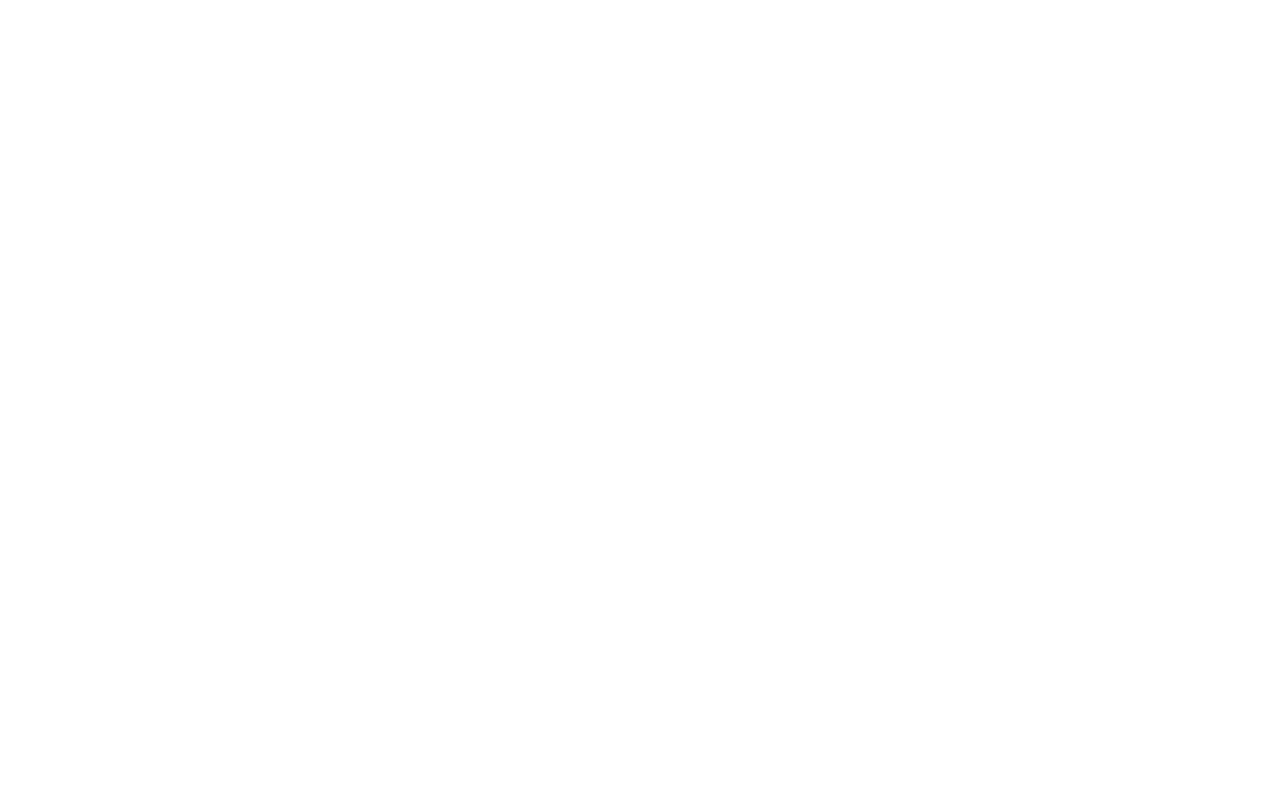
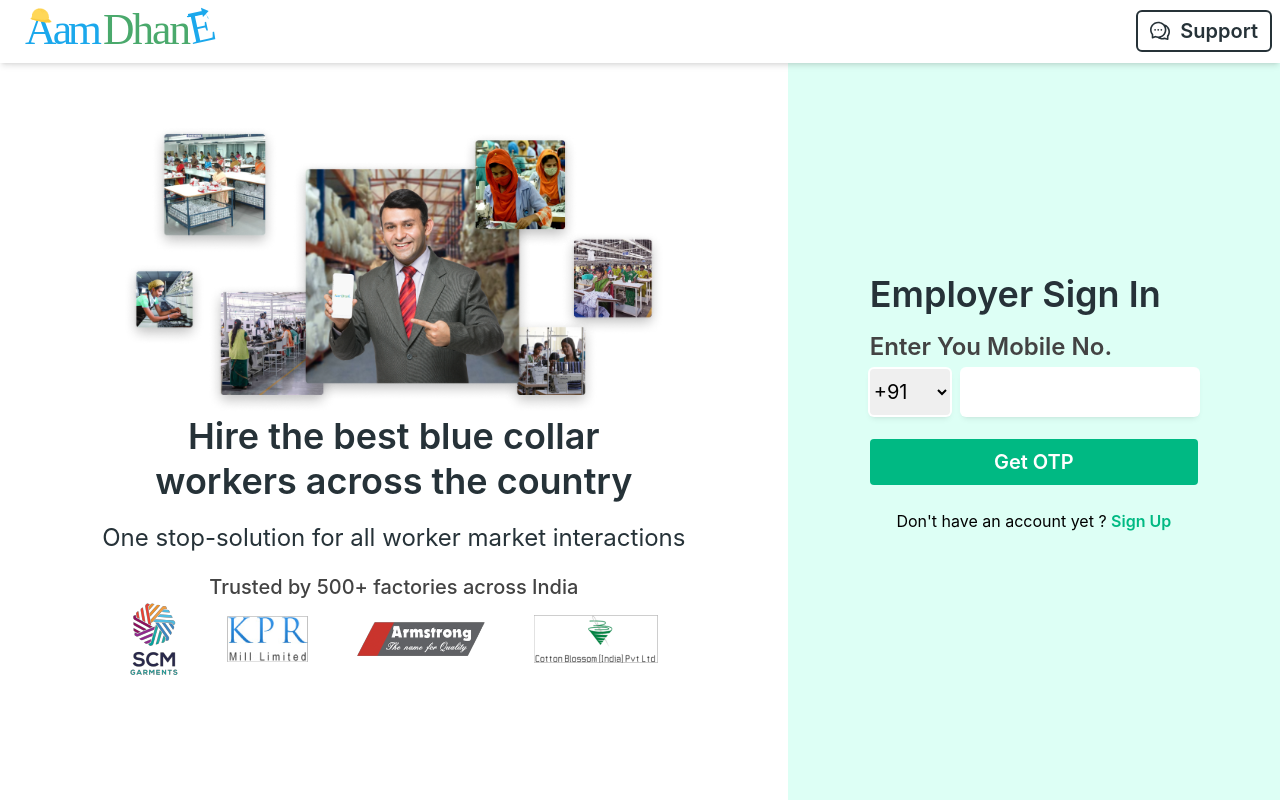
Before and after one commit to ZEDDLABZ-DEV/factory-code, a React (Create React App) app: page / in a window 1280 px wide. Before the commit this address had no page. Built offline with nearby package versions, Linux system fonts and the light colour scheme.

Commit message:
Dashboard

```diff
--- a/package.json
+++ b/package.json
@@ -6,15 +6,17 @@
     "@testing-library/jest-dom": "^5.16.3",
     "@testing-library/react": "^12.1.4",
     "@testing-library/user-event": "^13.5.0",
-    "antd": "^4.19.4",
+    "antd": "^4.19.3",
     "axios": "^0.26.1",
     "firebase": "^9.6.10",
+    "formik": "^2.2.9",
     "react": "^17.0.2",
     "react-dom": "^17.0.2",
     "react-router-dom": "^6.2.2",
     "react-scripts": "5.0.0",
     "react-toastify": "^8.2.0",
-    "web-vitals": "^2.1.4"
+    "web-vitals": "^2.1.4",
+    "yup": "^0.32.11"
   },
   "scripts": {
     "start": "react-scripts start",
--- a/src/App.js
+++ b/src/App.js
@@ -1,6 +1,9 @@
 import { Navigation } from "./features/navigation/Index";
 import { BrowserRouter } from "react-router-dom";
 import { createContext, useReducer, useState } from "react";
+import { ToastContainer } from "react-toastify";
+import "react-toastify/dist/ReactToastify.css";
+
 const initialState = {
   user_id: "",
   username: "",
@@ -16,6 +19,7 @@
   }));
   return (
     <BrowserRouter>
+      <ToastContainer />
       <UserContext.Provider value={{ store, dispatch }}>
         <Navigation />
       </UserContext.Provider>
--- a/src/features/main/auth/login/Index.jsx
+++ b/src/features/main/auth/login/Index.jsx
@@ -17,7 +17,7 @@
       <Header />
       <div className="flex flex-row z-0">
         <LayoutOne>
-          <div className=" flex flex-col items-center justify-center">
+          <div className="flex flex-col items-center justify-center">
             <img src={heroImage} alt="" className="w-128" />
             <h1 className="text-h1 text-mainText2 w-2/3 text-center font-bold leading-tight">
               Hire the best blue collar workers across the country
@@ -47,7 +47,7 @@
             <h1 className="mt-2">
               Don't have an account yet ?{" "}
               <Link
-                to=""
+                to="/signup"
                 className=" font-bold hover:underline text-primaryBtn"
               >
                 Sign Up
--- a/src/features/main/auth/login/components/FormOtp.jsx
+++ b/src/features/main/auth/login/components/FormOtp.jsx
@@ -1,29 +1,54 @@
 import React, { useContext, useState } from "react";
 import { UserContext } from "../../../../../App";
 import call from "../../../../../utils/call";
+import { useFormik } from "formik";
+import * as Yup from "yup";
+import { toast } from "react-toastify";
 
 const FormOtp = ({ otpResponse }) => {
   const userDetails = useContext(UserContext);
-  const [otp, setOtp] = useState("");
+
   const { store, dispatch } = userDetails;
-  const sumbitForm = (e) => {
-    e.preventDefault();
+
+  const verifyOtp = (values) => {
+    console.log(values);
     otpResponse
-      ?.confirm(otp)
-      .then((res) =>
+      ?.confirm(values.otp)
+      .then((res) => {
+        toast.success("OTP Verified Successfully.");
+        console.log(res);
         call({
           route: "api/auth/app-user/login",
           type: "POST",
           body: res?._tokenResponse?.idToken,
         })
-          .then((res) => dispatch({}))
-          .catch(() => {})
-      )
+          .then((res) => {
+            dispatch({});
+          })
+          .catch((err) => {
+            console.log(err);
+          });
+      })
       .catch((e) => console.log("err", e));
   };
 
+  const formik = useFormik({
+    initialValues: {
+      otp: "",
+    },
+    validationSchema: Yup.object({
+      otp: Yup.string()
+        .min(6, "Too short")
+        .max(6, "Too Long")
+        .required("Required"),
+    }),
+    onSubmit: (values) => {
+      verifyOtp(values);
+    },
+  });
+
   return (
-    <form onSubmit={(e) => sumbitForm(e)} className="w-2/3">
+    <form onSubmit={formik.handleSubmit} className="w-2/3">
       <h1 className="text-h1 font-bold text-left text-mainText2 mb-2">
         Verify OTP
       </h1>
@@ -33,14 +58,26 @@
       <div>
         <div className="flex flex-row">
           <input
-            onChange={(e) => setOtp(e.target.value)}
-            type="number"
-            className="w-full text-md rounded py-2 shadow-md focus:outline-none px-3 tracking-widest focus:ring-primaryBtn ring-2 ring-white"
+            {...formik.getFieldProps("otp")}
+            className={`w-full text-md rounded py-2 shadow-md focus:outline-none px-3 tracking-widest ring-2 ring-white ${
+              formik.touched.otp && formik.errors.otp
+                ? "focus:ring-red-600 border-2 border-red-600 ring-0"
+                : "focus:ring-primaryBtn"
+            }`}
           />
         </div>
+        {formik.touched.otp && formik.errors.otp ? (
+          <div className="text-right text-red-600 font-semibold">
+            {formik.errors.otp}
+          </div>
+        ) : null}
         <button
           type="submit"
-          className="text-center w-full mt-4 bg-primaryBtn rounded py-2 text-md"
+          className={`text-center w-full mt-4 bg-primaryBtn rounded py-2 text-md text-white font-bold ${
+            formik.touched.otp && formik.errors.otp
+              ? "opacity-50 hover:cursor-default"
+              : "opacity-100"
+          }`}
         >
           Verify OTP
         </button>
@@ -49,6 +86,4 @@
   );
 };
 
-
-
 export default FormOtp;
--- a/src/features/main/auth/login/components/FormPhoneNumber.jsx
+++ b/src/features/main/auth/login/components/FormPhoneNumber.jsx
@@ -4,10 +4,11 @@
 import { toast } from "react-toastify";
 import { RecaptchaVerifier, signInWithPhoneNumber } from "firebase/auth";
 import { auth } from "../../../../../firebase";
+import { useFormik } from "formik";
+import * as Yup from "yup";
 
 const FormPhoneNumber = ({ handleNextPage }) => {
   const [countryCode, setCountryCode] = useState("+91");
-  const [phoneNumber, setPhoneNumber] = useState("");
 
   const setUpRecaptcha = (number) => {
     const recaptchaVerifier = new RecaptchaVerifier(
@@ -18,9 +19,9 @@
     recaptchaVerifier.render();
     return signInWithPhoneNumber(auth, number, recaptchaVerifier);
   };
-  const getOTP = async (e) => {
-    e.preventDefault();
-    const number = `${countryCode}${phoneNumber}`;
+
+  const getOTP = async (values) => {
+    const number = `${countryCode}${values.phoneNumber}`;
     try {
       const response = await setUpRecaptcha(number);
       if (response) {
@@ -33,8 +34,26 @@
     }
   };
 
+  const formik = useFormik({
+    initialValues: {
+      phoneNumber: "",
+    },
+    validationSchema: Yup.object({
+      phoneNumber: Yup.number()
+        .typeError("That doesn't look like a phone number")
+        .positive("A phone number can't start with a minus")
+        .integer("A phone number can't include a decimal point")
+        .min(999999999, "Too Short")
+        .max(9999999999, "Too Long")
+        .required("A phone number is required"),
+    }),
+    onSubmit: (values) => {
+      getOTP(values);
+    },
+  });
+
   return (
-    <form className="w-2/3" onSubmit={(e) => getOTP(e)}>
+    <form className="w-2/3" onSubmit={formik.handleSubmit}>
       <h1 className="text-h1 font-bold text-left text-mainText2 mb-2">
         Employer Sign In
       </h1>
@@ -57,19 +76,35 @@
             })}
           </select>
           <input
-            onChange={(e) => setPhoneNumber(e.target.value)}
-            className="w-full text-md rounded py-2 shadow-md focus:outline-none px-3 tracking-widest focus:ring-primaryBtn ring-2 ring-white"
+            inputmode="numeric"
+            {...formik.getFieldProps("phoneNumber")}
+            type="text"
+            className={`w-full text-md rounded py-2 shadow-md focus:outline-none px-3 tracking-widest ring-2 ring-white ${
+              formik.touched.phoneNumber && formik.errors.phoneNumber
+                ? "focus:ring-red-600 border-2 border-red-600 ring-0"
+                : "focus:ring-primaryBtn"
+            }`}
           />
         </div>
-        <div className="flex justify-center items-center p-1">
-          <div id="recaptcha-container"></div>
-        </div>
+        {formik.touched.phoneNumber && formik.errors.phoneNumber ? (
+          <div className="text-right text-red-600 font-semibold">
+            {formik.errors.phoneNumber}
+          </div>
+        ) : null}
+        <div className="flex justify-center items-center p-1"></div>
         <button
           type="submit"
-          className="text-center w-full mt-4 bg-primaryBtn rounded py-2 text-md"
+          className={`text-center w-full mt-4 bg-primaryBtn rounded py-2 text-md text-white font-bold ${
+            formik.touched.phoneNumber && formik.errors.phoneNumber
+              ? "opacity-50 hover:cursor-default"
+              : "opacity-100"
+          }`}
         >
           Get OTP
         </button>
+        <div className="flex items-center justify-center mt-4">
+          <div id="recaptcha-container"></div>
+        </div>
       </div>
     </form>
   );
--- a/src/features/navigation/Index.jsx
+++ b/src/features/navigation/Index.jsx
@@ -11,6 +11,7 @@
 
   return (
     <Routes>
+      <Route path="/" element={<Login />} />
       <Route path="/login" element={<Login />} />
       <Route path="/signup" element={<SignUp />} />
 
--- a/src/firebase.js
+++ b/src/firebase.js
@@ -1,16 +1,17 @@
-import { initializeApp } from 'firebase/app'
-import { getAuth } from 'firebase/auth'
+import { initializeApp } from "firebase/app";
+import { getAuth } from "firebase/auth";
 
 const firebaseConfig = {
-	apiKey: 'AIzaSyCSKI_-ywJLph30WVLnagixIcof4UtPGpg',
-	authDomain: 'aamdhane-testing2.firebaseapp.com',
-	projectId: 'aamdhane-testing2',
-	storageBucket: 'aamdhane-testing2.appspot.com',
-	messagingSenderId: '588020223985',
-	appId: '1:588020223985:web:5a36be0a865edfe688be50',
-	measurementId: 'G-4SJ77Y0K30',
-}
+  apiKey: "AIzaSyBjjM_3NbRRBD_WlWEA96-S5D6W8KXfjA4",
+  authDomain: "aamdhane-testing.firebaseapp.com",
+  databaseURL: "https://aamdhane-testing-default-rtdb.firebaseio.com",
+  projectId: "aamdhane-testing",
+  storageBucket: "aamdhane-testing.appspot.com",
+  messagingSenderId: "136661606352",
+  appId: "1:136661606352:web:ab03f7debfd691fa22e3d5",
+  measurementId: "G-1ZZ87H6GZE",
+};
 
-const app = initializeApp(firebaseConfig)
-export const auth = getAuth(app)
-export default app
+const app = initializeApp(firebaseConfig);
+export const auth = getAuth(app);
+export default app;
--- a/src/index.css
+++ b/src/index.css
@@ -15,3 +15,5 @@
 @tailwind base;
 @tailwind components;
 @tailwind utilities;
+
+@import '~antd/dist/antd.css';
```
Also changed, not shown: 1 other file (tests, documents, lock files or other folders).
